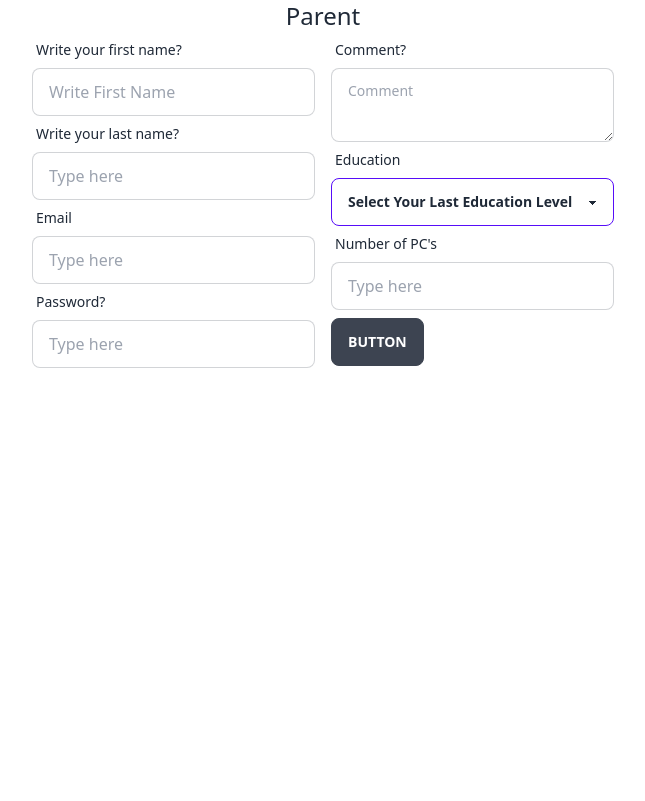
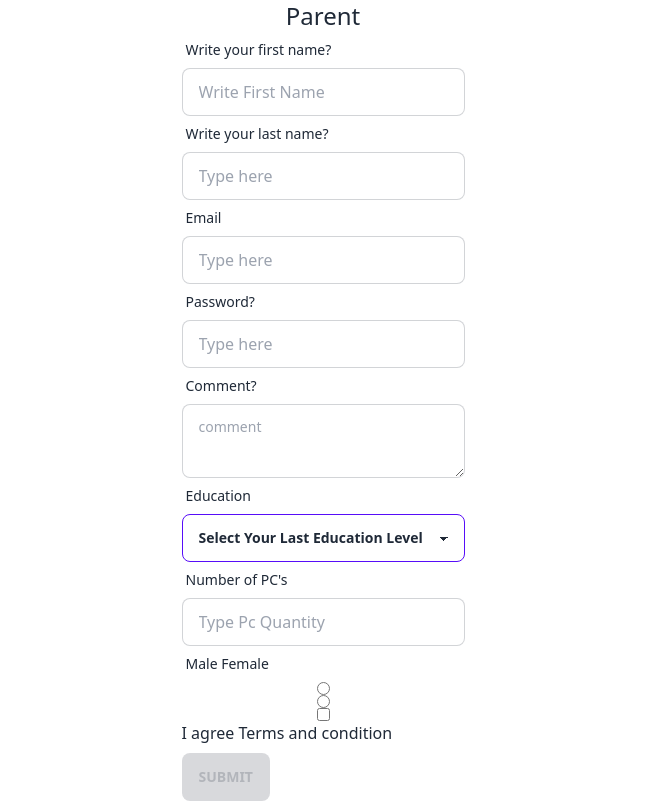
Before and after one commit to mollikacomputer/reducter-form, a React (Create React App) app: page / in a window 1280 px wide. Shown: the whole page, without its empty margins (317-962 px from the left). Built offline with nearby package versions, Linux system fonts and the light colour scheme.

Commit message:
button disabled state not true

```diff
--- a/src/Pages/Form/Form.js
+++ b/src/Pages/Form/Form.js
@@ -1,10 +1,50 @@
-import React from "react";
+import React, { useReducer } from "react";
 
 const Form = () => {
+  const initialState={
+    firstName : "",
+    lastName : "",
+    email:"",
+    password:"",
+    education : "",
+    quantity : 0,
+    gender :"",
+    textaria : "",
+    terms: false,
+  };
+  const reducer = (state, action) =>{
+    console.log(action);
+    switch(action.type){
+      case "INPUT":
+        return {
+          ...state,
+          [action.payload.name]: action.payload.value,
+        };
+        case "TEXTARIA":
+          return {
+            ...state,
+            [action.payload.name]: action.payload.value,
+          };
+      case "TOGGLE":
+        return {
+          ...state,
+          terms: !state.terms,
+        };
+        default:
+      return state;
+    }
+  }
+  const [state, dispatch] = useReducer(reducer, initialState);
+  const submit = (event) =>{
+    event.preventDefault();
+    console.log(state);
+  }
+
   return (
     <div className="grid justify-items-center">
-      <div className="columns-2 gap-4 mx-16">
-        <form>
+
+      <form onSubmit={submit}>
+        <div className="">
           <div className="form-control w-full max-w-xs">
             <label className="label">
               <span className="label-text">Write your first name?</span>
@@ -14,6 +54,7 @@ const Form = () => {
               name="firstName"
               placeholder="Write First Name"
               className="input input-bordered w-full max-w-xs"
+              onBlur={(e)=>dispatch({type:"INPUT", payload:{name: e.target.name, value:e.target.value}})}
             />
           </div>
           <div className="form-control w-full max-w-xs">
@@ -25,6 +66,7 @@ const Form = () => {
               name="lastName"
               placeholder="Type here"
               className="input input-bordered w-full max-w-xs"
+              onBlur={(e)=>dispatch({type:"INPUT", payload:{name: e.target.name, value:e.target.value}})}
             />
           </div>
           <div className="form-control w-full max-w-xs">
@@ -36,6 +78,7 @@ const Form = () => {
               name="email"
               placeholder="Type here"
               className="input input-bordered w-full max-w-xs"
+              onBlur={(e)=>dispatch({type:"INPUT", payload:{name: e.target.name, value:e.target.value}})}
             />
           </div>
           <div className="form-control w-full max-w-xs">
@@ -43,10 +86,11 @@ const Form = () => {
               <span className="label-text">Password?</span>
             </label>
             <input
-              type="text"
+              type="password"
               name="password"
               placeholder="Type here"
               className="input input-bordered w-full max-w-xs"
+              onBlur={(e)=>dispatch({type:"INPUT", payload:{name: e.target.name, value:e.target.value}})}
             />
           </div>
           <div className="form-control w-full max-w-xs">
@@ -54,10 +98,11 @@ const Form = () => {
               <span className="label-text">Comment?</span>
             </label>
             <textarea
-              type="textaria"
+              type="text"
               name="textaria"
               class="textarea textarea-bordered"
-              placeholder="Comment"
+              placeholder="comment"
+              onBlur={(e)=>dispatch({type:"TEXTARIA", payload:{name: e.target.name, value:e.target.value}})}
             ></textarea>
           </div>
           <div className="form-control w-full max-w-xs">
@@ -66,7 +111,9 @@ const Form = () => {
             </label>
             <select
               name="education"
-            class="select select-primary w-full max-w-xs">
+              class="select select-primary w-full max-w-xs"
+              onChange={(e)=>dispatch({type:"INPUT", payload:{name: e.target.name, value:e.target.value}})}
+            >
               <option disabled selected>
                 Select Your Last Education Level
               </option>
@@ -83,13 +130,43 @@ const Form = () => {
             <input
               type="text"
               name="quantity"
-              placeholder="Type here"
+              placeholder="Type Pc Quantity"
               className="input input-bordered w-full max-w-xs"
+              onBlur={(e)=>dispatch({type:"INPUT", payload:{name: e.target.name, value:e.target.value}})}
               />
           </div>
-          <button className="btn mt-2">Button</button>
+          <div className="form-control w-full max-w-xs">
+          <label className="label">
+              <span className="label-text">Male Female</span>
+            </label>
+          <input
+              type="radio"
+              name="gender"
+              value="Male"
+              onClick={(e)=>dispatch({type:"INPUT", payload:{name: e.target.name, value:e.target.value}})}
+            />
+            <input
+            type="radio"
+            name="gender"
+            value="Female"
+            onClick={(e)=>dispatch({type:"INPUT", payload:{name: e.target.name, value:e.target.value}})}
+          />
+          </div>
+          <div className="form-control w-full max-w-xs">
+          <input
+          type="checkbox"
+          onClick={()=> dispatch({type:"TOGGLE"})}
+          />
+          <label for="terms" >I agree Terms and condition </label>
+        </div>
+          <button
+          type="submit"
+          className="btn mt-2"
+          disabled={!state.terms}
+          >Submit</button>
+        </div>
       </form>
-      </div>
+
     </div>
   );
 };
```
Lines whose indentation alone changed are shown as unchanged.
